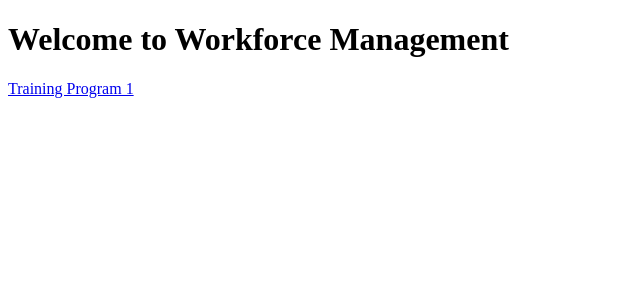
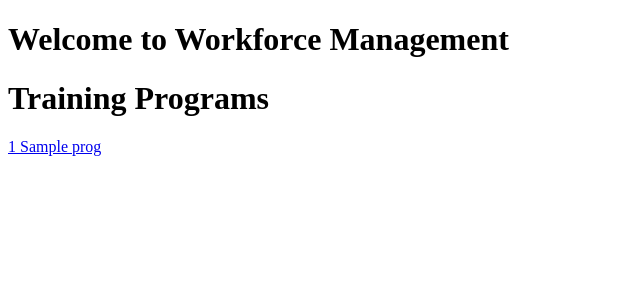
Before and after one commit to NSS-Spontaneous-Spoonbills/Sprint2, a Django app: page /WorkforceManagement/training_programs/ in a window 1280 px wide. Shown: the part 140-440 px from the top of the page, without its empty margins (0-640 px from the left). Run offline with Django 3.2, Linux system fonts and the light colour scheme; tables that the repository leaves empty hold one stand-in row (values such as "Sample post").

Commit message:
you can now view training programs in the browser

```diff
--- a/WorkforceManagement/templates/WorkforceManagement/Training_List.html
+++ b/WorkforceManagement/templates/WorkforceManagement/Training_List.html
@@ -1,5 +1,9 @@
-{% extends "WorkforceManagement/index.html" %} {% block content %} {% for prog in training_progs %}
+{% extends "WorkforceManagement/index.html" %} {% block content %}
+
+<h1>Training Programs</h1>
+
+{% for prog in training_progs %}
 <div class="training">
-    <a href="{% url 'training_list' pk=training_progs.pk %}">Training Program {{prog.id}}</a>
+    <a href="{% url 'training_detail' pk=prog.pk %}">{{prog.id}} {{prog.prog_name}}</a>
 </div>
 {% endfor %} {% endblock %}
--- a/WorkforceManagement/urls.py
+++ b/WorkforceManagement/urls.py
@@ -5,5 +5,6 @@ urlpatterns = [
     path('/computers/', views.Computer_List_View, name="computer_list"),
     path('/computers/<int:pk>/', views.Computer_Detail_View, name="computer_detail"),
     path('/computers/<int:pk>/', views.Computer_Detail_View, name="computer_detail"),
-    path('/training_programs/', views.Training_List_View, name="training_list")
+    path('/training_programs/', views.Training_List_View, name="training_list"),
+    path('/training_programs/<int:pk>/', views.Training_Detail_View, name="training_detail")
 ]
--- a/WorkforceManagement/views/Training_View.py
+++ b/WorkforceManagement/views/Training_View.py
@@ -1,7 +1,5 @@
 from django.shortcuts import render, get_object_or_404
 from django.views.generic import ListView, TemplateView, FormView, DetailView, CreateView
-
-
 
 from WorkforceManagement.models import Training_Prog
 
```
Also changed, not shown: WorkforceManagement/migrations/0001_initial.py.
